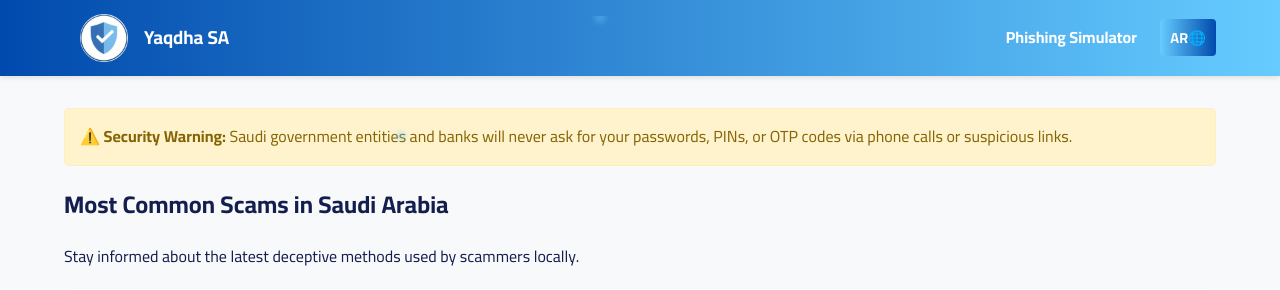
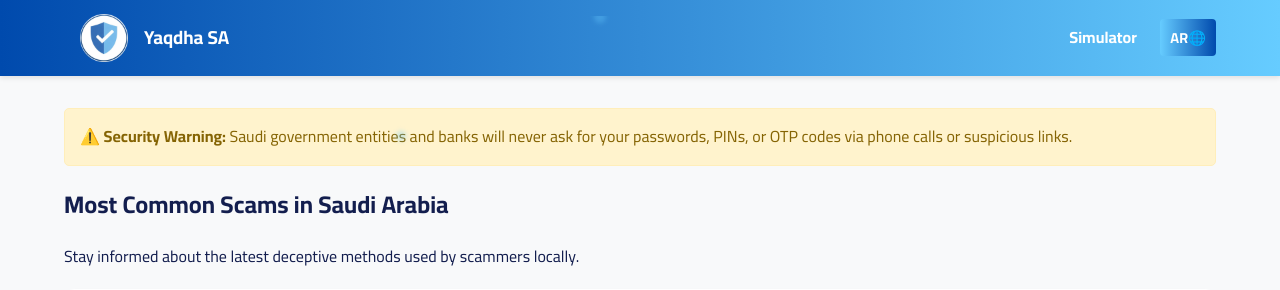
Before and after one commit to dwinch-04/Yaqdha-Platform, a Django app: page /en/ in a window 1280 px wide. Shown: the top 290 px of the page. Run offline with Django 5.2, Linux system fonts and the light colour scheme; data comes from the database, SQL or seed files in the repository; some libraries are stand-ins or nearby versions.

Commit message:
Update index.html

```diff
--- a/main/templates/en/index.html
+++ b/main/templates/en/index.html
@@ -33,7 +33,7 @@
         <h3>Yaqdha SA</h3>
     </div>
     <nav>
-        <a class="nav-link" href="{% url 'simulator_en' %}">Phishing Simulator</a>
+        <a class="nav-link" href="{% url 'simulator_en' %}">Simulator</a>
         <a href="{% url 'home' %}" class="lang-switch">AR🌐</a>
     </nav>
 </header>
```
